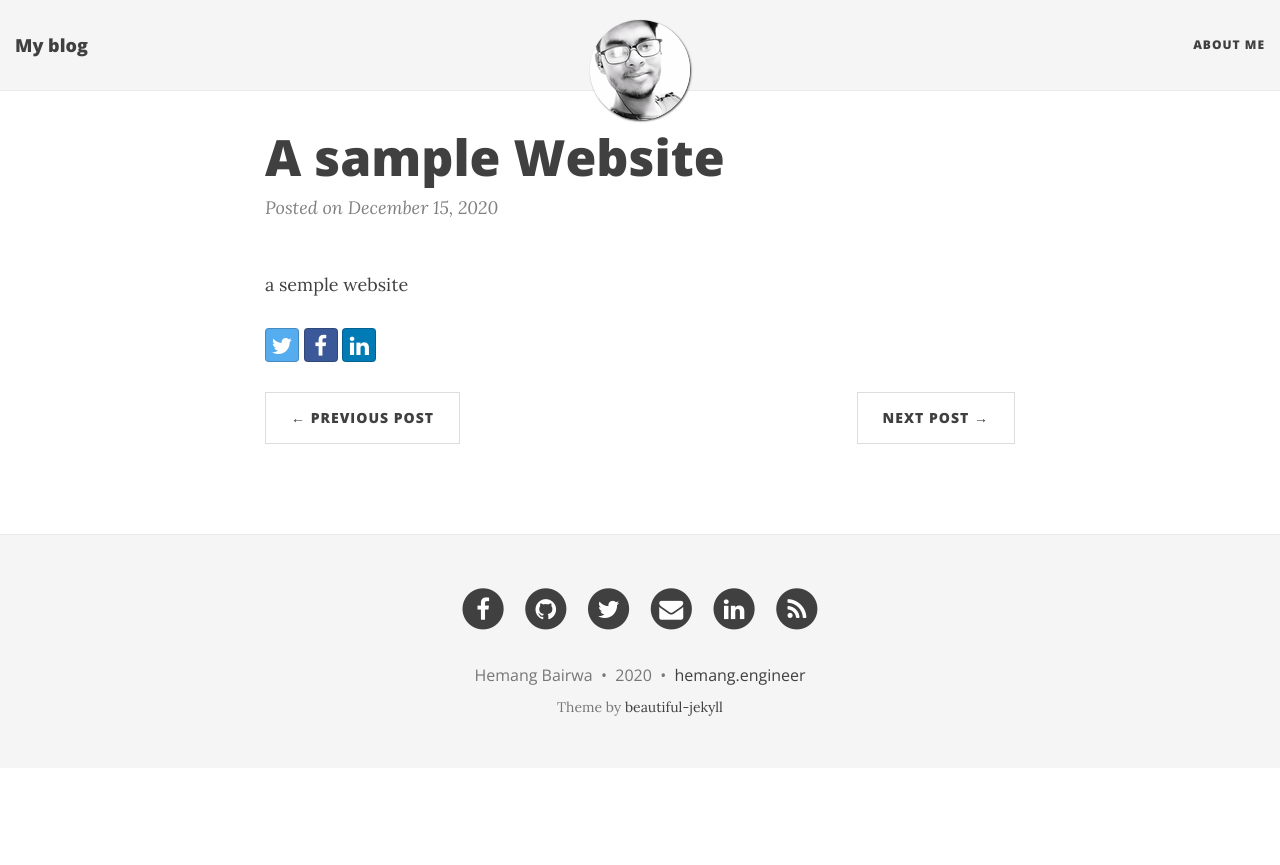
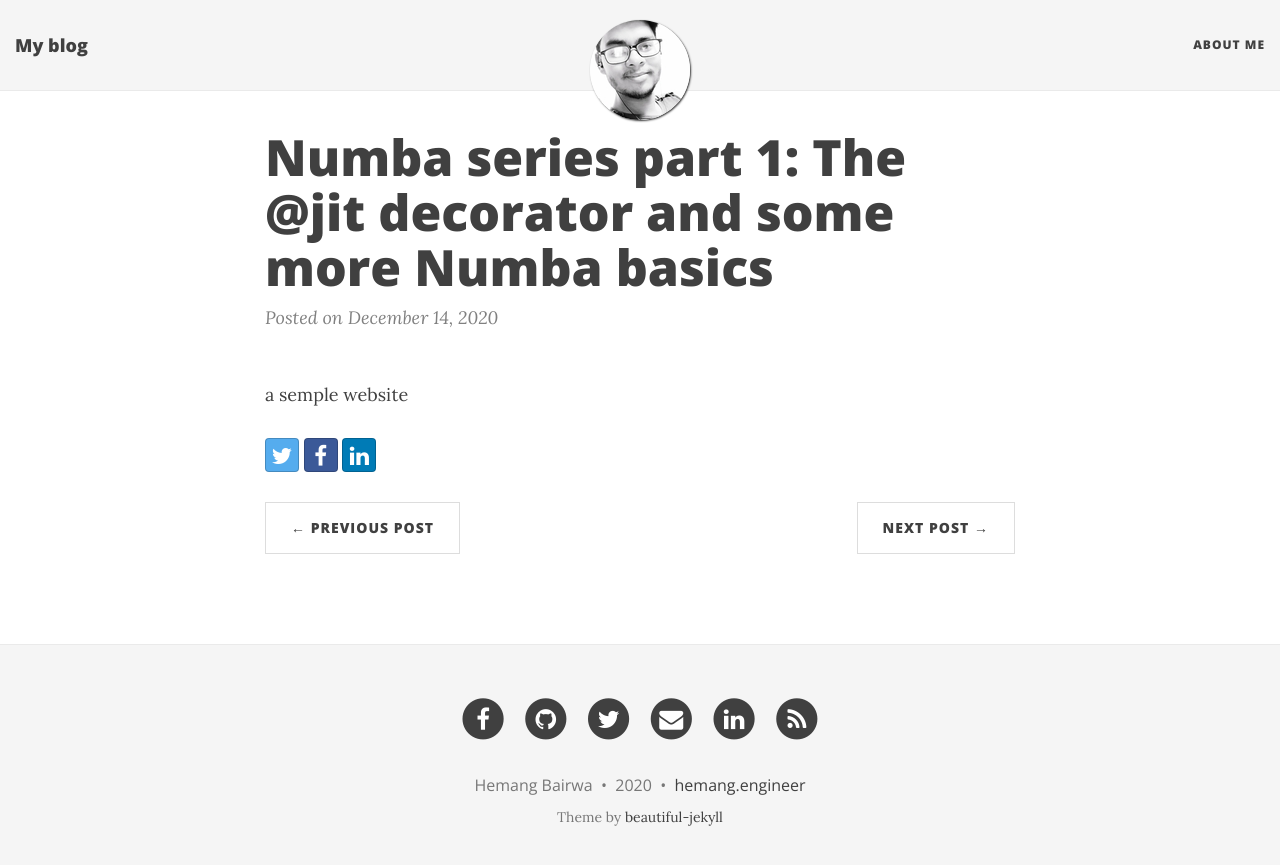
Before and after one commit to hemang-2001/blog, a Jekyll site: the page built from _posts/2020/2020-12-15-A-semple-project.markdown, in a window 1280 px wide. Shown: the top 865 px of the page. Built offline with Jekyll 4.4.1, drawn with Linux system fonts in a browser that asks for light colours; nearby versions of some CDN libraries.

Commit message:
Update 2020-12-15-A-semple-project.markdown

```diff
--- a/_posts/2020/2020-12-15-A-semple-project.markdown
+++ b/_posts/2020/2020-12-15-A-semple-project.markdown
@@ -1,7 +1,11 @@
 ---
 layout: post
-published: true
-title: 'A sample Website '
+title: 'Numba series part 1: The @jit decorator and some more Numba basics'
+date: '2020-12-14 21:41'
+excerpt: >-
+  In this part we'll have a closer look at the @jit decorator of the Numba
+  library and talk about some pitfalls, as well as some more basics.
+comments: true
 ---
 
 a semple website
```
